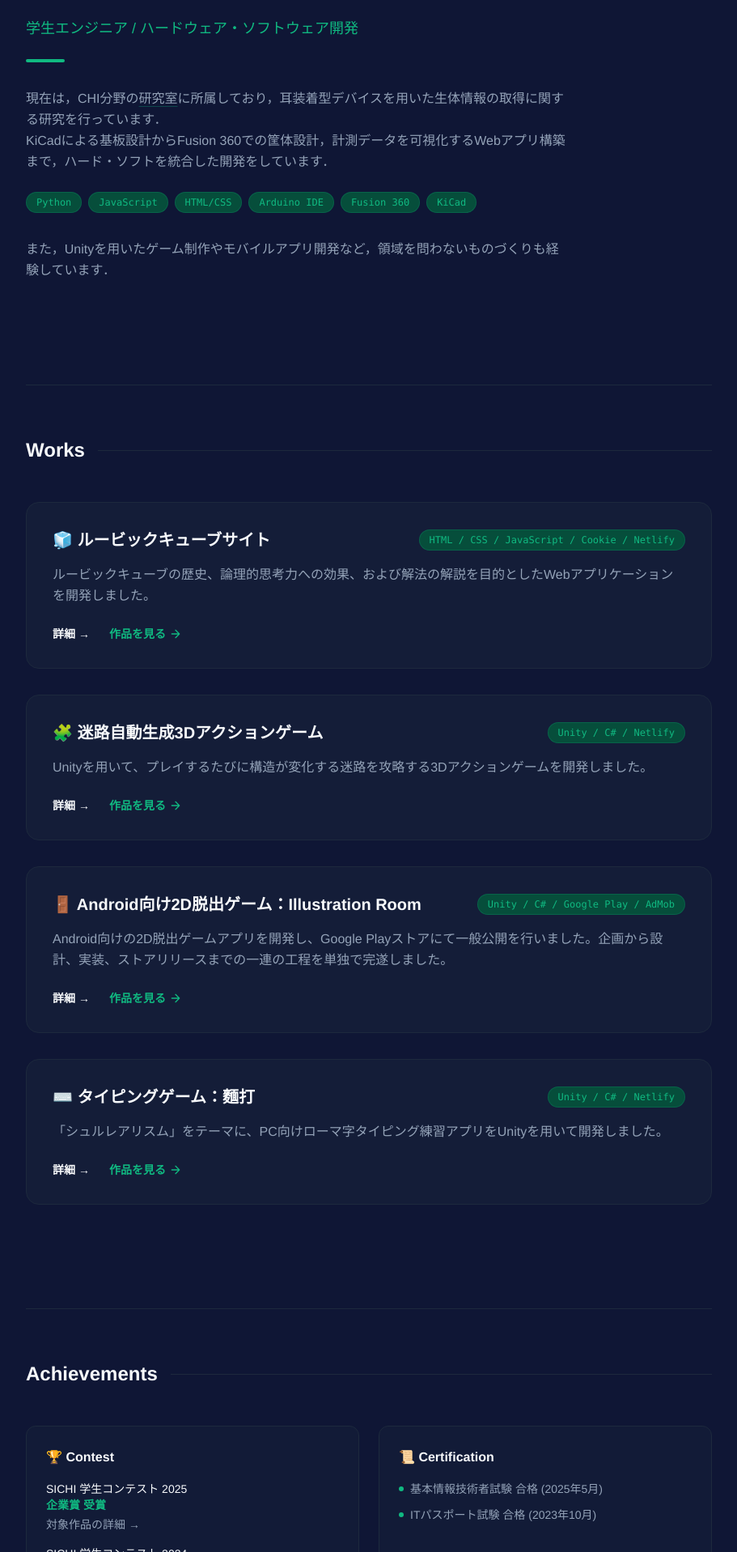
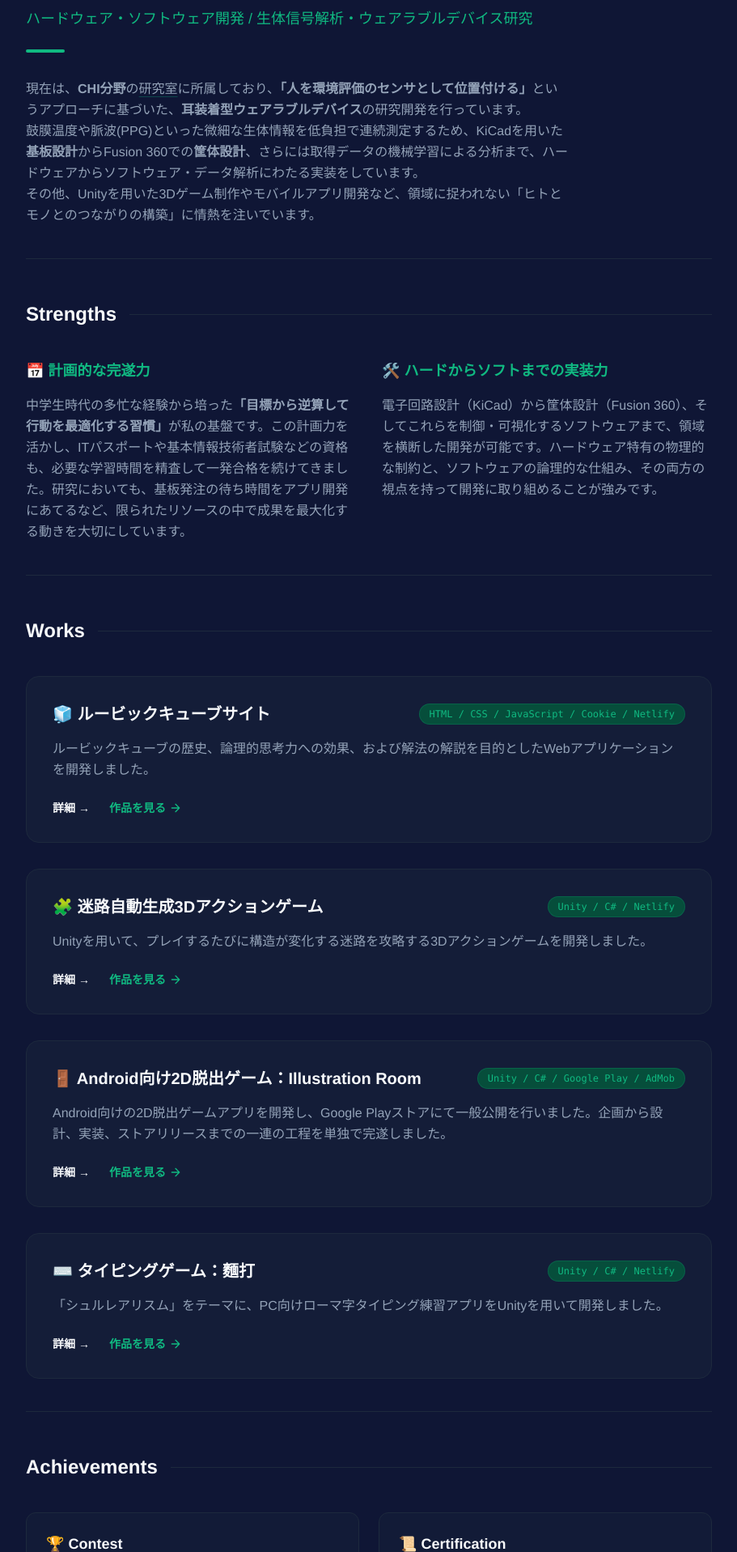
Before and after one commit to Cream-Pan/portfolio, a Next.js app: page / in a window 1280 px wide. Shown: the part 323-2240 px from the top of the page at 81% size, without its empty margins (184-1095 px from the left). Built offline with nearby package versions, Linux system fonts and the light colour scheme.

Commit message:
強み追加・レイアウト調整

```diff
--- a/app/globals.css
+++ b/app/globals.css
@@ -30,3 +30,7 @@ body {
   background-color: var(--selection-bg);
   color: #ffffff;
 }
+
+section[id] {
+  scroll-margin-top: 1rem; /* 80px */
+}
--- a/app/layout.tsx
+++ b/app/layout.tsx
@@ -41,8 +41,8 @@ export default function RootLayout({
             <a href="/" className="font-bold text-emerald-primary hover:opacity-80 transition-opacity">
               TI.
             </a>
-            <div className="flex gap-6 text-sm font-medium text-text-sub">
-              <a href="/" className="hover:text-white transition-colors">Home</a>
+            <div className="flex gap-3 md:gap-6 text-[12px] md:text-sm font-medium text-text-sub">
+              <a href="/#about" className="hover:text-white transition-colors">Strengths</a>
               <a href="/#works" className="hover:text-white transition-colors">Works</a>
               <a href="/#achievements" className="hover:text-white transition-colors">Achievements</a>
               <a href="/#skills" className="hover:text-white transition-colors">Skills</a>
@@ -51,7 +51,7 @@ export default function RootLayout({
           </nav>
         </header>
 
-        <div className="pt-16">
+        <div className="pt-13">
           {children}
         </div>
       </body>
--- a/app/page.tsx
+++ b/app/page.tsx
@@ -39,11 +39,6 @@ const works: Work[] = [
   },
 ];
 
-const heroTechs = [
-  "Python", "JavaScript", "HTML/CSS", "Arduino IDE",
-  "Fusion 360", "KiCad"
-];
-
 const skillCategories = [
   {
     title: "Frontend",
@@ -68,42 +63,59 @@ export default function Home() {
     <main className="min-h-screen max-w-4xl mx-auto px-6 py-24">
 
       {/* ===== Hero ===== */}
-      <section className="mb-32">
+      <section className="mb-10">
         <div className="relative w-30 h-30 md:w-32 md:h-32 rounded-full overflow-hidden border-2 border-emerald-primary/20 shadow-lg">
         <img
           src="/images/boku.jpg"
           className="object-cover w-full h-full"
+          alt="Takato Ishii"
         />
       </div>
       <h1 className="text-4xl font-bold text-text-main tracking-tight">
         Takato Ishii
       </h1>
       <p className="mt-4 text-lg text-emerald-primary font-medium">
-        学生エンジニア / ハードウェア・ソフトウェア開発
+        ハードウェア・ソフトウェア開発 / 生体信号解析・ウェアラブルデバイス研究
       </p>
       <div className="mt-6 w-12 h-1 bg-emerald-primary rounded-full" />
       <p className="mt-8 text-text-sub max-w-2xl leading-relaxed">
-        現在は，CHI分野の<a href="https://x-lab.team/" target="_blank" rel="noopener noreferrer" className="text-text-sub underline underline-offset-4 decoration-emerald-primary/30 hover:text-emerald-primary hover:decoration-emerald-primary transition-all">研究室</a>に所属しており，耳装着型デバイスを用いた生体情報の取得に関する研究を行っています．<br/>
-        KiCadによる基板設計からFusion 360での筐体設計，計測データを可視化するWebアプリ構築まで，ハード・ソフトを統合した開発をしています．
-      </p>
-      <div className="mt-6 flex flex-wrap gap-2">
-        {heroTechs.map((tech) => (
-          <span
-            key={tech}
-            className="text-xs font-mono px-3 py-1 bg-emerald-soft text-emerald-primary rounded-full border border-emerald-primary/20"
-          >
-            {tech}
-          </span>
-        ))}
-      </div>
-      <p className="mt-8 text-text-sub max-w-2xl leading-relaxed">
-        また，Unityを用いたゲーム制作やモバイルアプリ開発など，領域を問わないものづくりも経験しています．
+        現在は、<b>CHI分野</b>の<a href="https://x-lab.team/" target="_blank" rel="noopener noreferrer" className="text-text-sub underline underline-offset-4 decoration-emerald-primary/30 hover:text-emerald-primary hover:decoration-emerald-primary transition-all">研究室</a>に所属しており、<b>「人を環境評価のセンサとして位置付ける」</b>というアプローチに基づいた、<b>耳装着型ウェアラブルデバイス</b>の研究開発を行っています。<br/>
+        鼓膜温度や脈波(PPG)といった微細な生体情報を低負担で連続測定するため、KiCadを用いた<b>基板設計</b>からFusion 360での<b>筐体設計</b>、さらには取得データの機械学習による分析まで、ハードウェアからソフトウェア・データ解析にわたる実装をしています。<br/>
+        その他、Unityを用いた3Dゲーム制作やモバイルアプリ開発など、領域に捉われない「ヒトとモノとのつながりの構築」に情熱を注いでいます。
       </p>
     </section>
 
+    {/* ===== Strength (自己PR) ===== */}
+    <section id="about" className="mb-10 border-t border-slate-800 pt-13">
+      <div className="flex items-center gap-4 mb-10">
+        <h2 className="text-2xl font-bold text-text-main">Strengths</h2>
+        <div className="h-px grow bg-slate-800" />
+      </div>
+
+      <div className="grid gap-8 md:grid-cols-2">
+        <div className="space-y-4">
+          <h3 className="text-lg font-bold text-emerald-primary flex items-center gap-2">
+           📅 計画的な完遂力
+          </h3>
+          <p className="text-text-sub leading-relaxed text-base">
+            中学生時代の多忙な経験から培った<b>「目標から逆算して行動を最適化する習慣」</b>が私の基盤です。この計画力を活かし、ITパスポートや基本情報技術者試験などの資格も、必要な学習時間を精査して一発合格を続けてきました。研究においても、基板発注の待ち時間をアプリ開発にあてるなど、限られたリソースの中で成果を最大化する動きを大切にしています。
+          </p>
+        </div>
+
+        <div className="space-y-4">
+          <h3 className="text-lg font-bold text-emerald-primary flex items-center gap-2">
+            🛠️ ハードからソフトまでの実装力
+          </h3>
+          <p className="text-text-sub leading-relaxed text-base">
+            電子回路設計（KiCad）から筐体設計（Fusion 360）、そしてこれらを制御・可視化するソフトウェアまで、領域を横断した開発が可能です。ハードウェア特有の物理的な制約と、ソフトウェアの論理的な仕組み、その両方の視点を持って開発に取り組めることが強みです。
+          </p>
+        </div>
+      </div>
+    </section>
+
     {/* ===== Works ===== */}
-      <section id="works" className="mb-32 border-t border-slate-800 pt-16">
-        <div className="flex items-center gap-4 mb-12">
+    <section id="works" className="mb-10 border-t border-slate-800 pt-13">
+      <div className="flex items-center gap-4 mb-10">
         <h2 className="text-2xl font-bold text-text-main">Works</h2>
         <div className="h-px grow bg-slate-800" />
       </div>
@@ -171,18 +183,18 @@ export default function Home() {
     </section>
 
     {/* ===== Achievements ===== */}
-      <section id="achievements" className="mb-32 border-t border-slate-800 pt-16">
-        <div className="flex items-center gap-4 mb-12">
+    <section id="achievements" className="mb-10 border-t border-slate-800 pt-13">
+      <div className="flex items-center gap-4 mb-10">
         <h2 className="text-2xl font-bold text-text-main">Achievements</h2>
         <div className="h-px grow bg-slate-800" />
       </div>
 
       <div className="grid gap-6 md:grid-cols-2">
         <div className="p-6 rounded-xl bg-slate-800/30 border border-slate-800">
-            <h3 className="font-bold mb-4 flex items-center gap-2">
+          <h3 className="text-lg font-bold mb-4 flex items-center gap-2">
             🏆 Contest
           </h3>
-            <ul className="space-y-4 text-sm text-text-sub">
+          <ul className="space-y-4 text-base text-text-sub">
             <li>
               <span className="block font-medium text-text-main">SICHI 学生コンテスト 2025</span>
               <span className="text-emerald-primary font-bold">企業賞 受賞</span>
@@ -207,10 +219,10 @@ export default function Home() {
         </div>
 
         <div className="p-6 rounded-xl bg-slate-800/30 border border-slate-800">
-            <h3 className="font-bold mb-4 flex items-center gap-2">
+          <h3 className="text-lg font-bold mb-4 flex items-center gap-2">
             📜 Certification
           </h3>
-            <ul className="space-y-3 text-sm text-text-sub">
+          <ul className="space-y-3 text-base text-text-main">
             <li className="flex items-center gap-2">
               <span className="w-1.5 h-1.5 rounded-full bg-emerald-primary"></span>
               基本情報技術者試験 合格 (2025年5月)
@@ -225,8 +237,8 @@ export default function Home() {
     </section>
 
     {/* ===== Skills ===== */}
-      <section id="skills" className="mb-32 border-t border-slate-800 pt-16">
-        <div className="flex items-center gap-4 mb-12">
+    <section id="skills" className="mb-10 border-t border-slate-800 pt-13">
+      <div className="flex items-center gap-4 mb-10">
         <h2 className="text-2xl font-bold text-text-main">Skills</h2>
         <div className="h-px grow bg-slate-800" />
       </div>
@@ -253,7 +265,7 @@ export default function Home() {
     </section>
 
     {/* ===== Contact ===== */}
-      <footer id="contact" className="border-t border-slate-800 pt-16 pb-8 text-center">
+    <footer id="contact" className="border-t border-slate-800 pt-13 pb-8 text-center">
       <h2 className="text-xl font-bold text-text-main mb-4">Contact</h2>
       <div className="space-y-2">
         <p className="text-text-sub text-sm">
```
Lines whose indentation alone changed are shown as unchanged.
